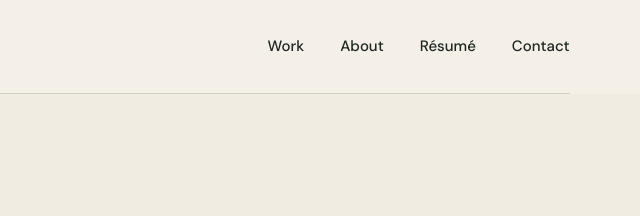
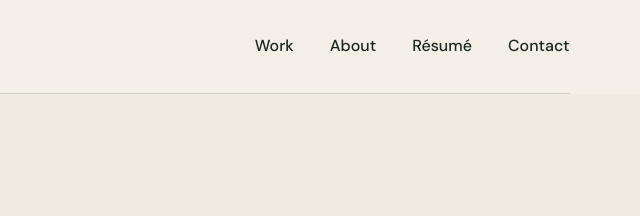
Before and after one commit to BerylKoko/Portfolio, a website built with Vite: page work/bookmatch/index.html in a window 1280 px wide. Shown: the top 216 px of the page, 640-1280 px from the left. Built offline with nearby package versions, Linux system fonts and the light colour scheme.

Commit message:
Load final portfolio refinement stylesheet in work/bookmatch/index.html

```diff
--- a/work/bookmatch/index.html
+++ b/work/bookmatch/index.html
@@ -1,4 +1,4 @@
-<!doctype html><html lang="en"><head><meta charset="utf-8"><meta name="viewport" content="width=device-width,initial-scale=1"><meta name="description" content="Book discovery beyond a title search: preferences, readable matches and a place to save the next read."><meta name="theme-color" content="#102448"><title>Bookmatch — Beryl Koko</title><link rel="icon" href="../../assets/favicon.svg" type="image/svg+xml"><link rel="stylesheet" href="../../site.css"><script src="../../script.js" defer></script></head><body class="case bookmatch"><a class="skip" href="#main">Skip to content</a><header class="site-header shell"><a class="wordmark" href="../../index.html">Beryl Koko<span>.</span></a><nav aria-label="Main navigation"><a href="../../index.html#work">Work</a><a href="../../index.html#about">About</a><a href="../../assets/beryl-koko-resume.pdf">Résumé</a><a href="mailto:bek74@cornell.edu">Contact</a></nav></header><main id="main"><section class="case-heading bookmatch-hero" aria-labelledby="case-title">
+<!doctype html><html lang="en"><head><meta charset="utf-8"><meta name="viewport" content="width=device-width,initial-scale=1"><meta name="description" content="Book discovery beyond a title search: preferences, readable matches and a place to save the next read."><meta name="theme-color" content="#102448"><title>Bookmatch — Beryl Koko</title><link rel="icon" href="../../assets/favicon.svg" type="image/svg+xml"><link rel="stylesheet" href="../../site.css"><link rel="stylesheet" href="../../portfolio-refinement.css"><script src="../../script.js" defer></script></head><body class="case bookmatch"><a class="skip" href="#main">Skip to content</a><header class="site-header shell"><a class="wordmark" href="../../index.html">Beryl Koko<span>.</span></a><nav aria-label="Main navigation"><a href="../../index.html#work">Work</a><a href="../../index.html#about">About</a><a href="../../assets/beryl-koko-resume.pdf">Résumé</a><a href="mailto:bek74@cornell.edu">Contact</a></nav></header><main id="main"><section class="case-heading bookmatch-hero" aria-labelledby="case-title">
   <div class="shell">
     <a class="back" href="../../index.html#work">← Back to selected work</a>
     <div class="bookmatch-opening">
```
